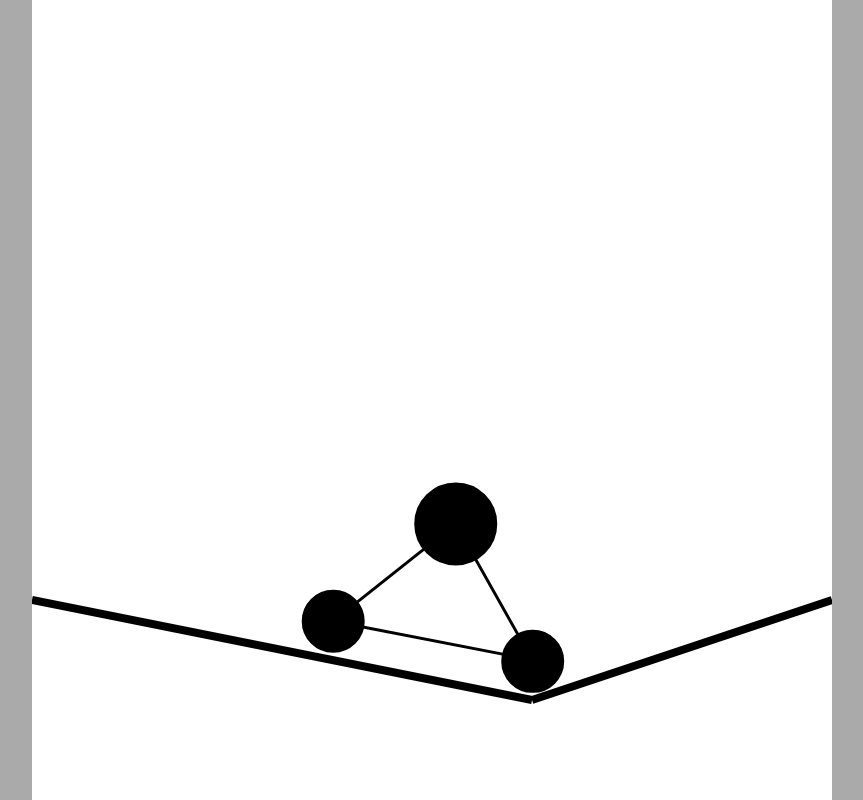
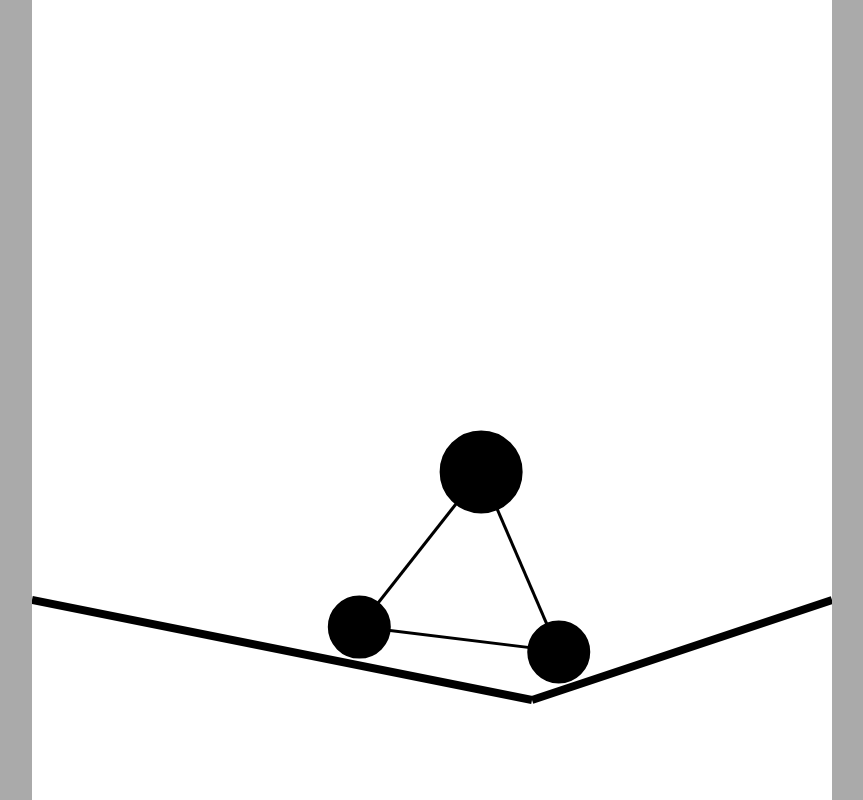
Before and after one commit to NotDaze/KAPhy, a plain HTML site: page demo.html in a window 1280 px wide. Shown: the whole page, without its empty margins (208-1071 px from the left). Drawn offline with Linux system fonts and the light colour scheme.

Commit message:
Physics fixes

```diff
--- a/demo.html
+++ b/demo.html
@@ -47,19 +47,16 @@ I'm sure you want to know more. Go to https://github.com/TemporalFuzz/KAPhy for
                 one: circles[0],
                 two: circles[1],
                 rigidity: 40,
-                length: 80
             }));
             constraints.push(new Physics.Rod({
                 one: circles[0],
                 two: circles[2],
                 rigidity: 40,
-                length: 80
             }));
             constraints.push(new Physics.Rod({
                 one: circles[1],
                 two: circles[2],
                 rigidity: 40,
-                length: 100
             }));
 
             lines.push(new Physics.Line({
--- a/physics/entities/circle/core.js
+++ b/physics/entities/circle/core.js
@@ -13,7 +13,7 @@ if(!Physics.Circle.prototype.update) {
 
     this.vel.y += Canvas.toPixels(Physics.gravityForce - this.buoyancyForce); //Gravity
 
-    this.vel.mult(this.waterDrag * (this.asleep ? Physics.airResistanceSleeping : Physics.airResistance)); //Air resistance
+    this.vel.mult((this.asleep ? Physics.airResistanceSleeping : this.waterDrag * Physics.airResistance)); //Air resistance
 
     this.buoyancyForce = 0;
     this.waterDrag = 1;
@@ -53,7 +53,7 @@ if(!Physics.Circle.prototype.manageAdjustments) {
 if(!Physics.Circle.prototype.trySleep) {
   Physics.Circle.prototype.trySleep = function() {
     if (Vector2.magSq(this.vel) < Physics.sleepThreshold * Physics.sleepThreshold) {
-      //this.asleep = true;
+      this.asleep = true;
     }
   };
 }
```
